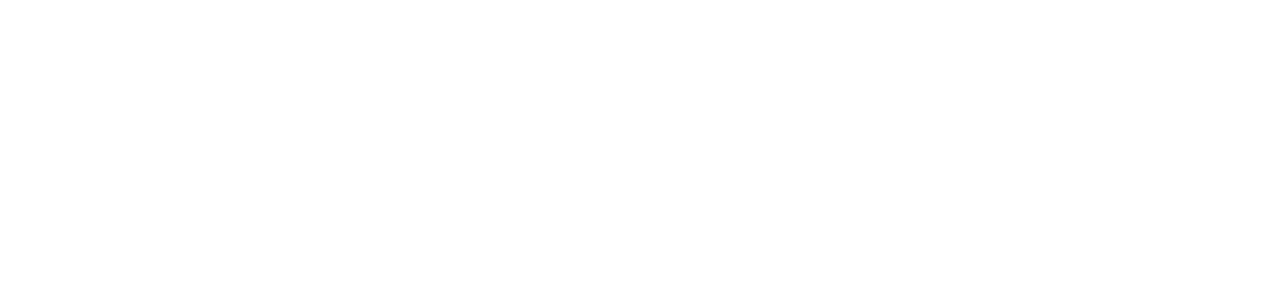
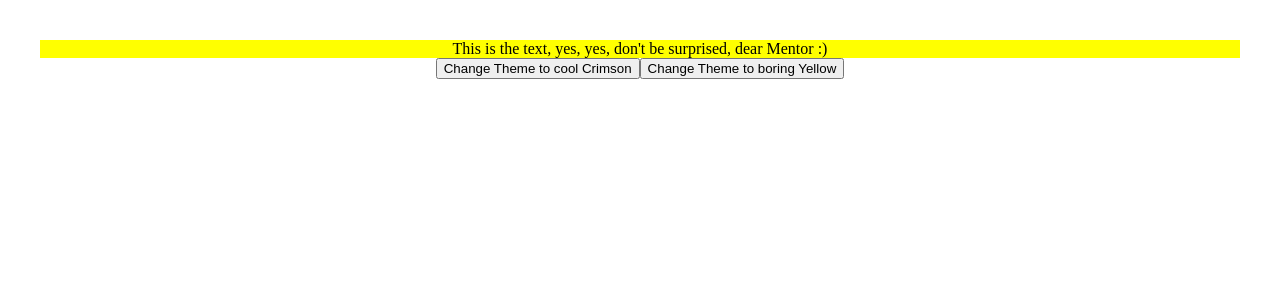
Before and after one commit to HoggGogg/ReactHW, a React (Vite) app: page / in a window 1280 px wide. Shown: the top 300 px of the page. Built offline with nearby package versions, Linux system fonts and the light colour scheme.

Commit message:
done hw 7-2

```diff
--- a/package.json
+++ b/package.json
@@ -11,7 +11,11 @@
   },
   "dependencies": {
     "react": "^19.1.0",
-    "react-dom": "^19.1.0"
+    "react-dom": "^19.1.0",
+    "react-hook-form": "^7.62.0",
+    "react-router-dom": "^7.7.1",
+    "@hookform/resolvers": "^5.2.1",
+    "@hookform/error-message": "^2.0.1"
   },
   "devDependencies": {
     "@eslint/js": "^9.30.1",
--- a/src/App.tsx
+++ b/src/App.tsx
@@ -1,10 +1,25 @@
 import './App.css'
+import {A} from "./components/A.tsx";
+import {B} from "./components/B.tsx";
+import {MyContextProvider} from "./context/MyContextProvider.tsx";
+import {useState} from "react";
 
 function App() {
 
+    const [themeColor, setThemeColor] = useState<string>('Yellow');
 
     return (
-        <></>
+        <div>
+            <MyContextProvider value={{
+                theme: themeColor,
+                changeTheme: (themeValue: string) => {
+                    setThemeColor(themeValue);
+                }
+            }}>
+                <A/>
+                <B/>
+            </MyContextProvider>
+        </div>
     );
 }
 
--- /dev/null
+++ b/src/components/A.tsx
@@ -0,0 +1,9 @@
+import {Aa} from "./Aa.tsx";
+
+export const A = () => {
+    return (
+        <div>
+            <Aa/>
+        </div>
+    );
+};
--- /dev/null
+++ b/src/components/Aa.tsx
@@ -0,0 +1,14 @@
+import {useContext} from "react";
+import {MyContextProvider} from "../context/MyContextProvider.tsx";
+import './css/Aa.css';
+
+export const Aa = () => {
+
+    const {theme} = useContext(MyContextProvider);
+
+    return (
+        <div className={theme}>
+            This is the text, yes, yes, don't be surprised, dear Mentor :)
+        </div>
+    );
+};
--- /dev/null
+++ b/src/components/B.tsx
@@ -0,0 +1,9 @@
+import {Ba} from "./Ba.tsx";
+
+export const B = () => {
+    return (
+        <div>
+            <Ba/>
+        </div>
+    );
+};
--- /dev/null
+++ b/src/components/Ba.tsx
@@ -0,0 +1,20 @@
+import {useContext} from "react";
+import {MyContextProvider} from "../context/MyContextProvider.tsx";
+
+export const Ba = () => {
+
+    const {changeTheme} = useContext(MyContextProvider);
+
+    const handlerCool = () => {
+        changeTheme('Crimson');
+    };
+    const handlerBoring = () => {
+        changeTheme('Yellow');
+    };
+    return (
+        <div>
+            <button onClick={handlerCool}>Change Theme to cool Crimson</button>
+            <button onClick={handlerBoring}>Change Theme to boring Yellow</button>
+        </div>
+    );
+};
--- /dev/null
+++ b/src/components/css/Aa.css
@@ -0,0 +1,7 @@
+.Crimson {
+    background-color: crimson;
+}
+
+.Yellow {
+    background-color: yellow;
+}
--- /dev/null
+++ b/src/context/MyContextProvider.tsx
@@ -0,0 +1,13 @@
+import {createContext} from "react";
+
+type ContextValueType = {
+    theme: string,
+    changeTheme: (theme: string) => void;
+}
+const defaultValue: ContextValueType = {
+    theme: 'Yellow',
+    changeTheme: (theme: string) => {
+        console.log(theme);
+    }
+};
+export const MyContextProvider = createContext<ContextValueType>(defaultValue);
```
Also changed, not shown: 1 other file (tests, documents, lock files or other folders).
